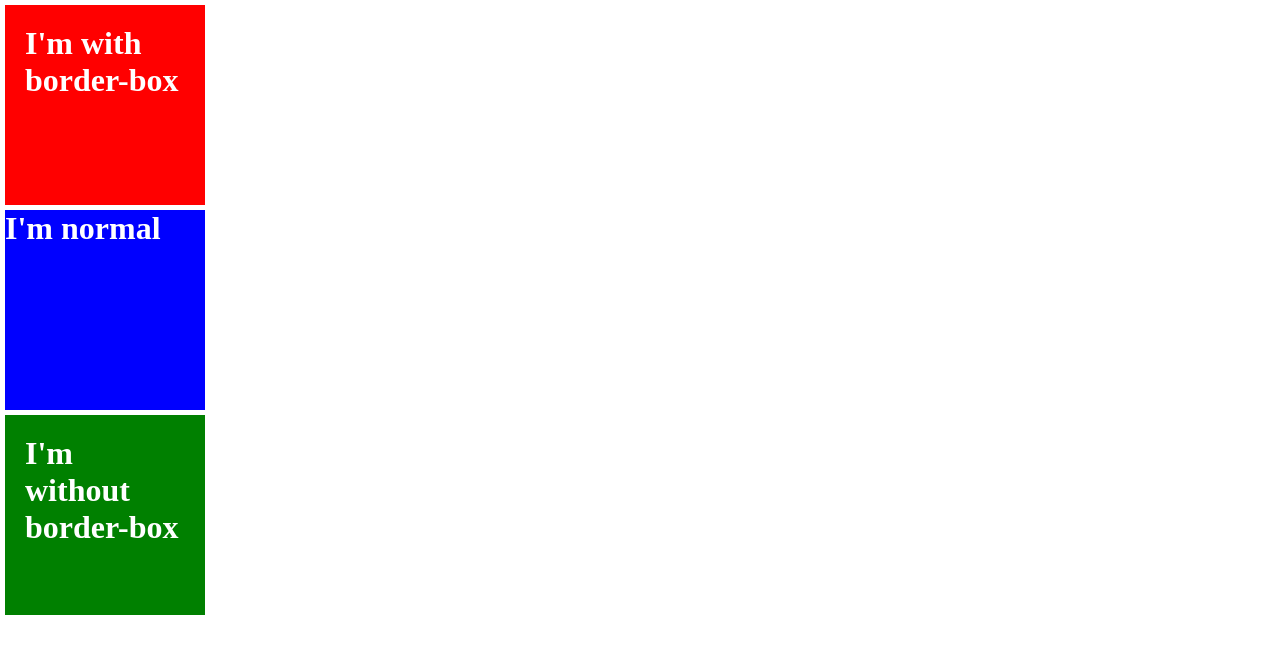
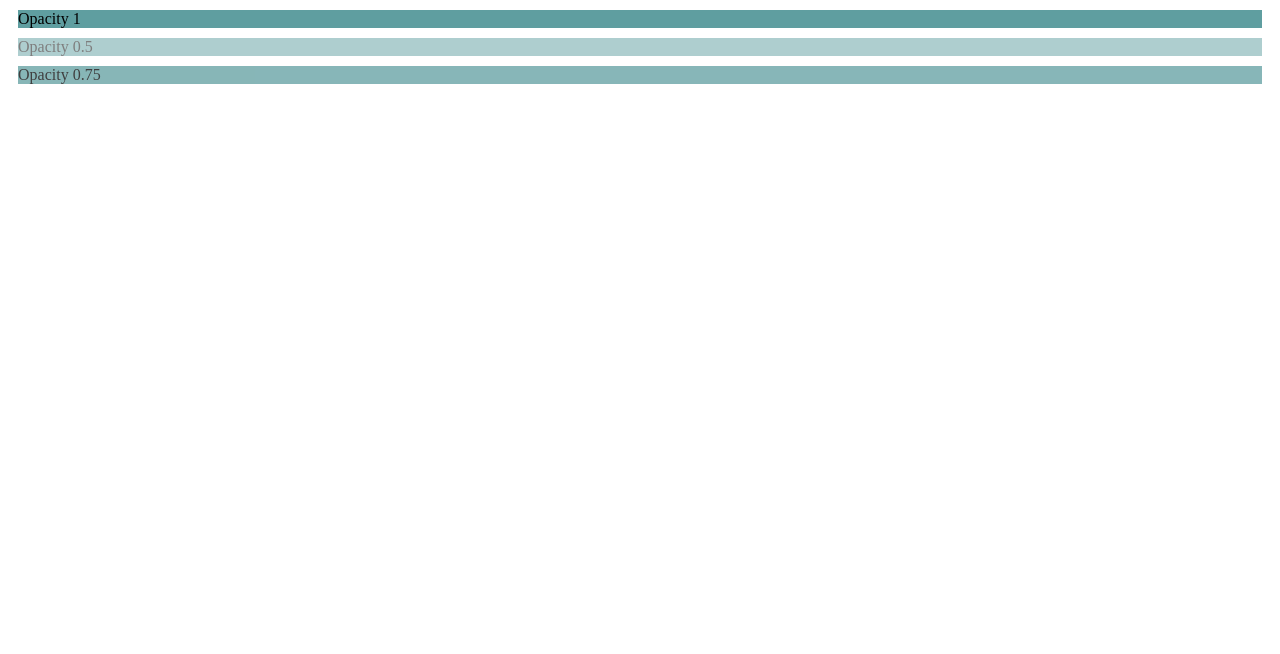
Before and after one commit to IbrahimBagalwa/e-commerce-api, a plain HTML site: page css/index.html in a window 1280 px wide. Drawn offline with Linux system fonts and the light colour scheme.

Commit message:
display none visibility and opacity

```diff
--- a/css/index.html
+++ b/css/index.html
@@ -9,8 +9,10 @@
 
 </head>
 <body>
-    <div class="box-1"><h1>I'm with border-box</h1></div>
-    <div class="box-2"><h1>I'm normal</h1></div>
-    <div class="box-3"><h1>I'm without border-box</h1></div>
+    <div class="none">None</div>
+    <div class="opacity-1">Opacity 1</div>
+    <div class="opacity-05">Opacity 0.5</div>
+    <div class="opacity-075">Opacity 0.75</div>
+    <div class="visibility">visibility</div>
 </body>
 </html>
--- a/css/styles.css
+++ b/css/styles.css
@@ -1,26 +1,20 @@
-* {
-  box-sizing: border-box;
-  padding: 0px;
-  margin: 0;
+div {
+  background: cadetblue;
+  margin: 10px;
+  color: black;
 }
-.box-1,
-.box-2,
-.box-3 {
-  width: 200px;
-  height: 200px;
-  color: white;
-  margin: 5px;
+.none {
+  display: none;
 }
-.box-1 {
-  background: red;
-  padding: 20px;
-  box-sizing: border-box;
+.opacity-1 {
+  opacity: 1;
 }
-.box-2 {
-  background: blue;
+.opacity-05 {
+  opacity: 0.5;
 }
-.box-3 {
-  background: green;
-  padding: 20px;
-  box-sizing: border-box;
+.opacity-075 {
+  opacity: 0.75;
 }
+.visibility {
+  visibility: hidden;
+}
```
